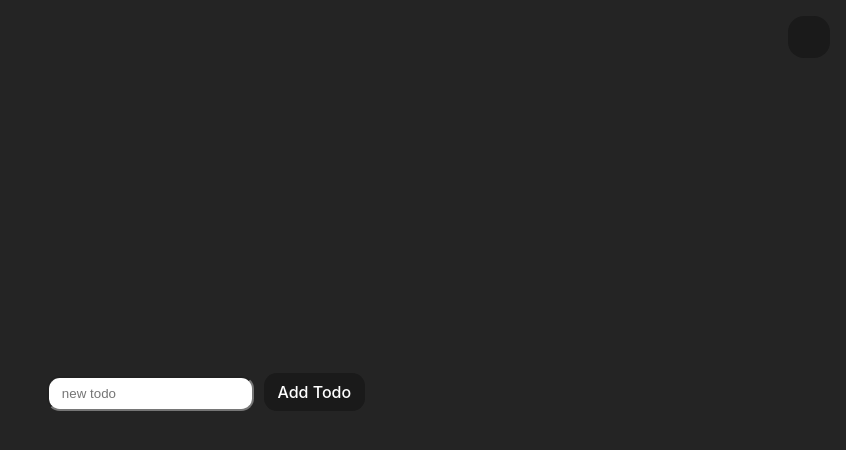
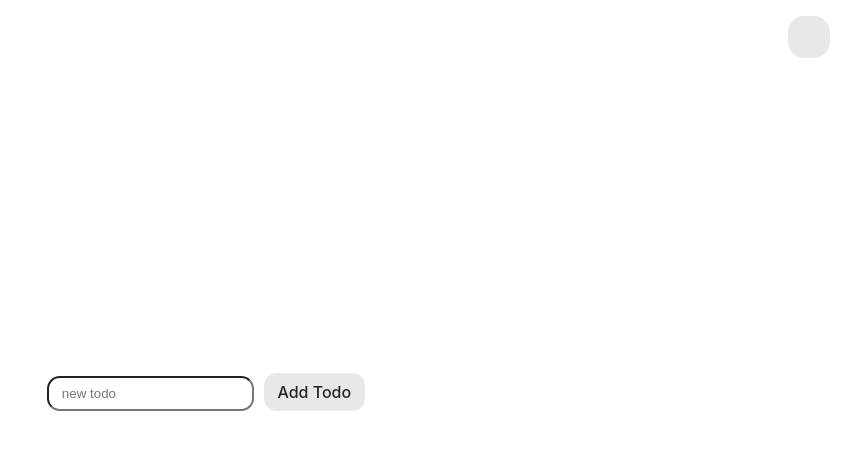
Before and after one commit to yyuntzpan/vue-todos-app, a Vue app: page / in a window 1280 px wide. Shown: the top 450 px of the page, without its empty margins (434-1280 px from the left). Built offline with nearby package versions, Linux system fonts and the light colour scheme; some icons are missing.

Commit message:
修正當localStorage沒有主題偏好時的顏色設定

```diff
--- a/src/components/ThemeToggle.vue
+++ b/src/components/ThemeToggle.vue
@@ -19,6 +19,7 @@ const setTheme = (theme: "dark" | "light" | "auto") => {
   if (theme === "auto") {
     localStorage.removeItem("theme-preference");
     isDark.value = prefersDark;
+    document.documentElement.classList.add(prefersDark ? "dark" : "light");
   } else {
     document.documentElement.classList.add(theme);
     localStorage.setItem("theme-preference", theme);
```
